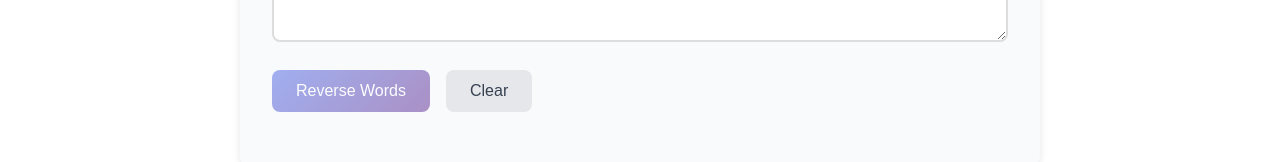
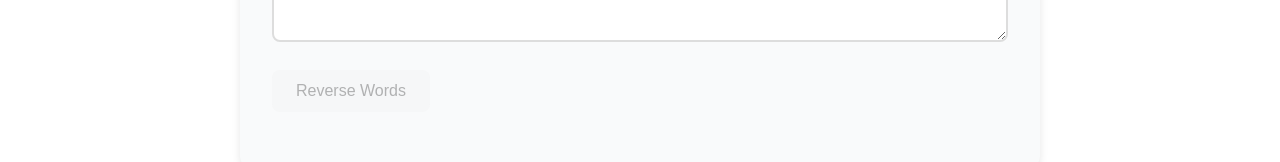
Before and after one commit to og2t/alpha-dev-test, a Next.js app: page / in a window 1280 px wide. Shown: the part 596-758 px from the top of the page. Built offline with nearby package versions, Linux system fonts and the light colour scheme; no server answers; the database is empty.

Commit message:
No clean needed, but better looking button

```diff
--- a/components/WordReverser.module.sass
+++ b/components/WordReverser.module.sass
@@ -98,21 +98,6 @@
   cursor: pointer
   transition: all 0.2s ease
 
-.button
-  background: linear-gradient(135deg, #667eea 0%, #764ba2 100%)
-  color: white
-
-  &:hover:not(:disabled)
-    transform: translateY(-2px)
-    box-shadow: 0 4px 12px rgba(102, 126, 234, 0.4)
-
-  &:active:not(:disabled)
-    transform: translateY(0)
-
-  &:disabled
-    opacity: 0.6
-    cursor: not-allowed
-
 .buttonSecondary
   background: #e5e7eb
   color: #374151
--- a/components/WordReverser.tsx
+++ b/components/WordReverser.tsx
@@ -131,15 +131,6 @@ export default function WordReverser() {
     });
   };
 
-  const handleClear = () => {
-    if (!isAnimating) {
-      setInputText("");
-      if (displayRef.current) {
-        displayRef.current.textContent = "";
-      }
-    }
-  };
-
   const handleTextChange = (e: React.ChangeEvent<HTMLTextAreaElement>) => {
     const newText = e.target.value;
     setInputText(newText);
@@ -199,13 +190,6 @@ export default function WordReverser() {
         >
           {isAnimating ? "Animating..." : "Reverse Words"}
         </button>
-        <button
-          className={styles.buttonSecondary}
-          onClick={handleClear}
-          disabled={isAnimating}
-        >
-          Clear
-        </button>
       </div>
 
       {saveMessage && (
```
